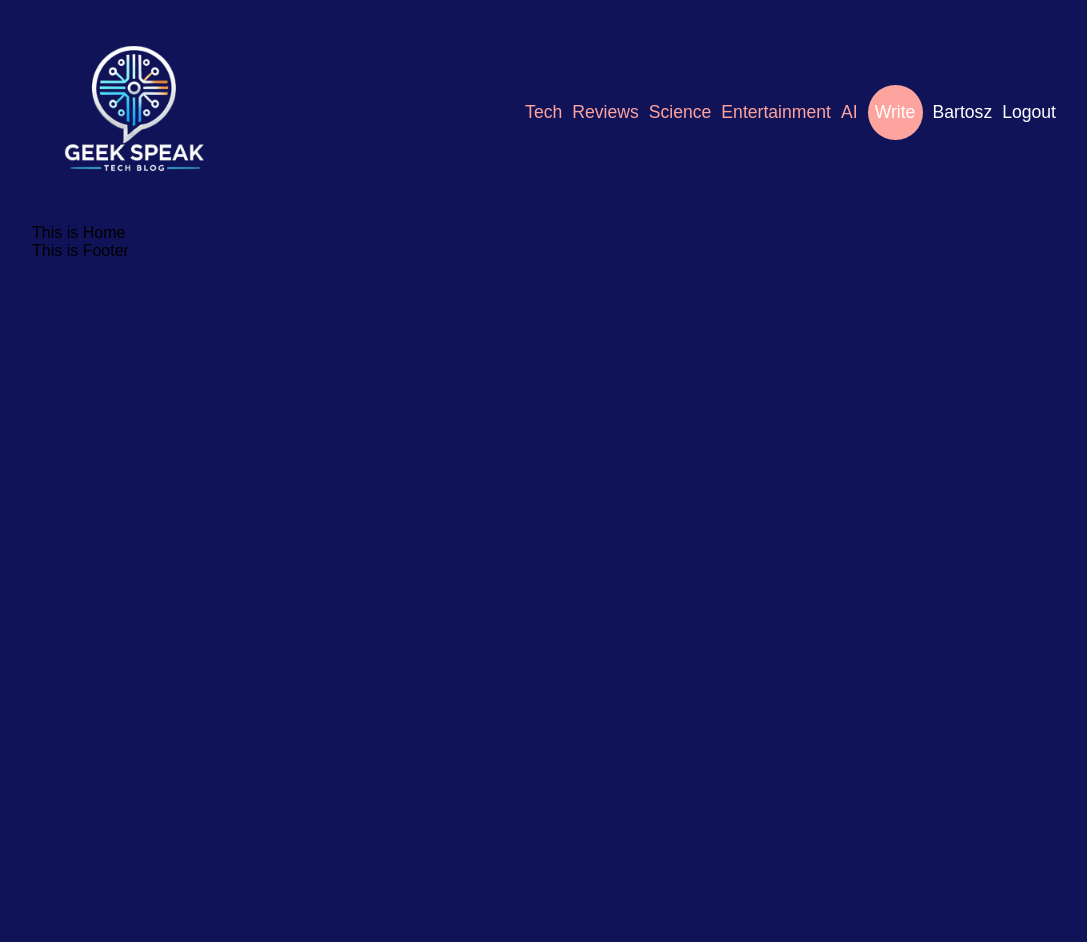
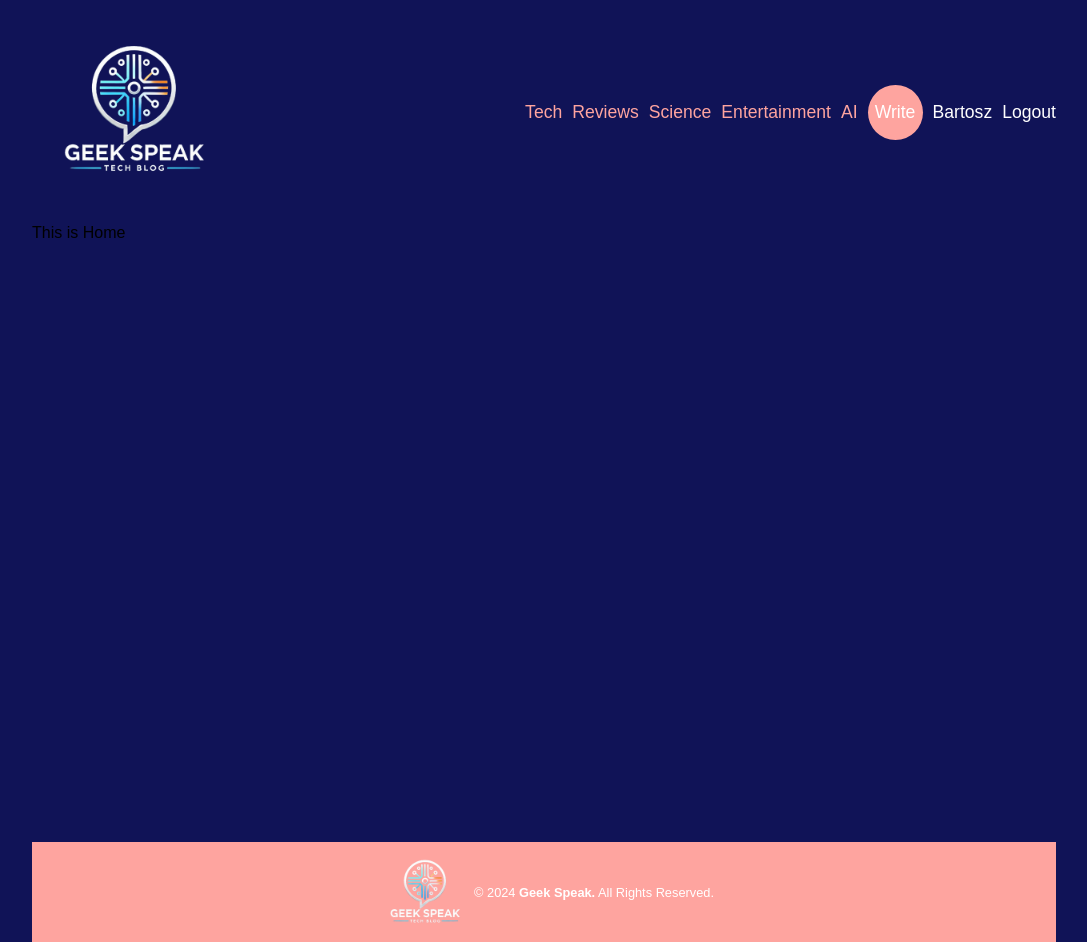
Before and after one commit to bskrobich/tech-blog, a React (Vite) app in the folder client/: page / in a window 1280 px wide. Shown: the whole page, without its empty margins (96-1183 px from the left). Before the commit the page ends 800 px from the top, so only its background shows below. Built offline with nearby package versions, Linux system fonts and the light colour scheme.

Commit message:
Add footer

```diff
--- a/client/src/components/Footer.jsx
+++ b/client/src/components/Footer.jsx
@@ -1,8 +1,14 @@
 import React from 'react';
+import Logo from "../images/logo.png";
 
 function Footer() {
     return (
-        <div>This is Footer</div>
+        <footer>
+            <img src={Logo} alt="Logo"/>
+            <span>
+                © 2024 <b>Geek Speak.</b> All Rights Reserved.
+            </span>
+        </footer>
     );
 }
 
--- a/client/src/style.css
+++ b/client/src/style.css
@@ -67,7 +67,6 @@ html, body {
                 align-items: center;
                 .navbar-logo {
                     img {
-                        width: 200px;
                         height: 200px;
                     }
                 }
@@ -108,5 +107,19 @@ html, body {
             text-decoration: none;
             color: #fea49f;
         }
+        footer {
+            display: flex;
+            align-items: center;
+            justify-content: center;
+            margin-top: 600px;
+            font-size: 0.8rem;
+            background-color: #fea49f;
+            img {
+                height: 100px;
+            }
+            span {
+                color: white;
+            }
+        }
     }
 }
```
